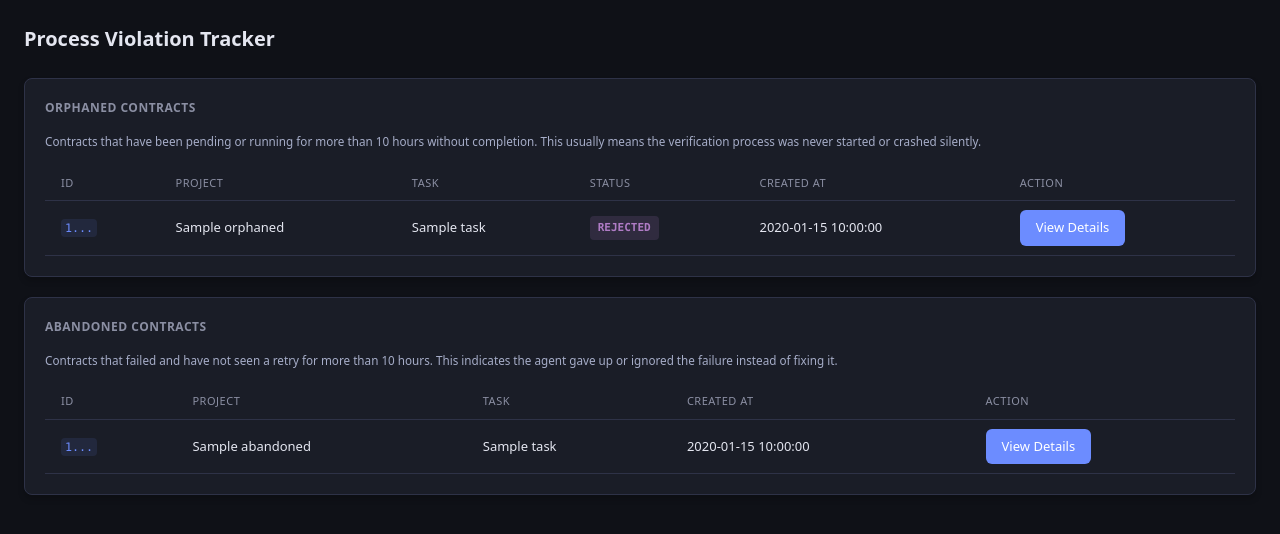
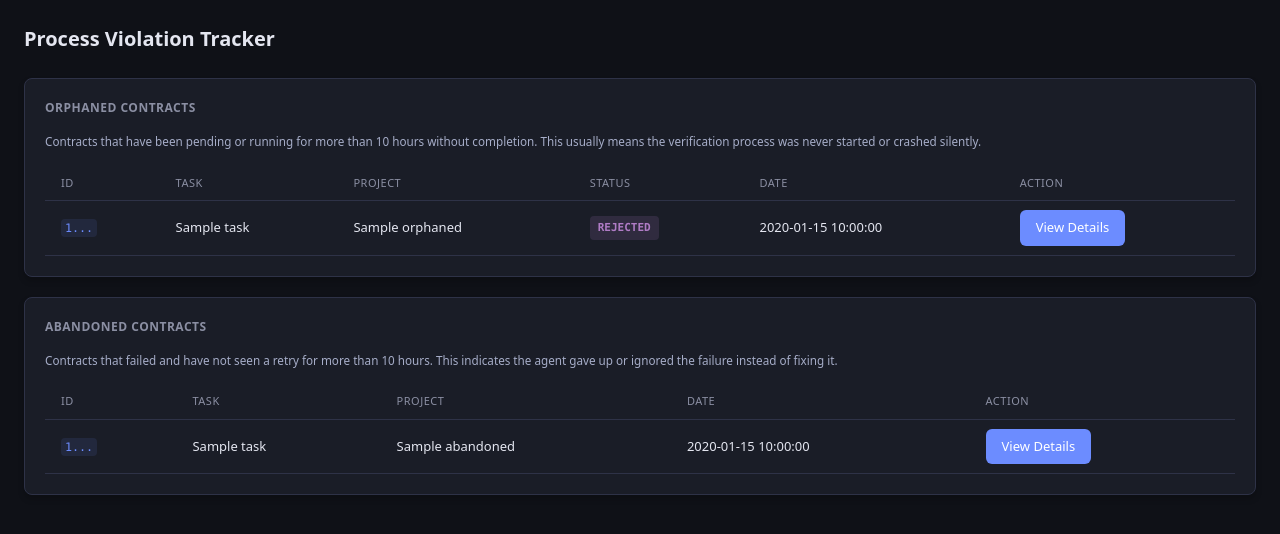
Before and after one commit to Pappet/verify-mcp-dashboard, a Flask app: template src/templates/anomalies.html in a window 1280 px wide. Shown: the part 78-612 px from the top of the page. Run offline with Flask 3, Linux system fonts and the light colour scheme; the template is opened without the code that fills it: most values are stand-ins (such as "Sample title", 1, 10 or a date in 2020).

Commit message:
fix: standardize table column order across all templates (#3)
Unified column order to: ID → Task → Project → Identity → Status → Date → Action.
- Renamed 'Agent' to 'Identity' in rejected.html
- Renamed 'Created At' to 'Date' in dashboard.html and anomalies.html
- Reordered Task/Project columns in anomalies.html (both tables)

```diff
--- a/src/templates/anomalies.html
+++ b/src/templates/anomalies.html
@@ -21,10 +21,10 @@
             <thead>
                 <tr>
                     <th>ID</th>
+                    <th>Task</th>
                     <th>Project</th>
-                    <th>Task</th>
                     <th>Status</th>
-                    <th>Created At</th>
+                    <th>Date</th>
                     <th>Action</th>
                 </tr>
             </thead>
@@ -32,8 +32,8 @@
                 {% for c in orphaned %}
                 <tr>
                     <td><code>{{ c.id[:8] }}...</code></td>
+                    <td>{{ c.task }}</td>
                     <td>{{ c.project_name }}</td>
-                    <td>{{ c.task }}</td>
                     <td><span class="badge" data-bg="{{ c.status }}">{{ c.status.upper() }}</span></td>
                     <td>{{ c.created_at[:19].replace('T', ' ') }}</td>
                     <td><a href="{{ url_for('contract_detail', contract_id=c.id) }}" class="btn">View Details</a></td>
@@ -59,9 +59,9 @@
             <thead>
                 <tr>
                     <th>ID</th>
+                    <th>Task</th>
                     <th>Project</th>
-                    <th>Task</th>
-                    <th>Created At</th>
+                    <th>Date</th>
                     <th>Action</th>
                 </tr>
             </thead>
@@ -69,8 +69,8 @@
                 {% for c in abandoned %}
                 <tr>
                     <td><code>{{ c.id[:8] }}...</code></td>
+                    <td>{{ c.task }}</td>
                     <td>{{ c.project_name }}</td>
-                    <td>{{ c.task }}</td>
                     <td>{{ c.created_at[:19].replace('T', ' ') }}</td>
                     <td><a href="{{ url_for('contract_detail', contract_id=c.id) }}" class="btn">View Details</a></td>
                 </tr>
--- a/src/templates/dashboard.html
+++ b/src/templates/dashboard.html
@@ -41,7 +41,7 @@
             <th>Project</th>
             <th>Identity</th>
             <th>Status</th>
-            <th>Created At</th>
+            <th>Date</th>
             <th>Action</th>
         </tr>
         {% for c in active_contracts %}
--- a/src/templates/rejected.html
+++ b/src/templates/rejected.html
@@ -30,7 +30,7 @@
                     <th>ID</th>
                     <th>Task</th>
                     <th>Project</th>
-                    <th>Agent</th>
+                    <th>Identity</th>
                     <th>Rejection Reason</th>
                     <th>Date</th>
                     <th>Action</th>
```
